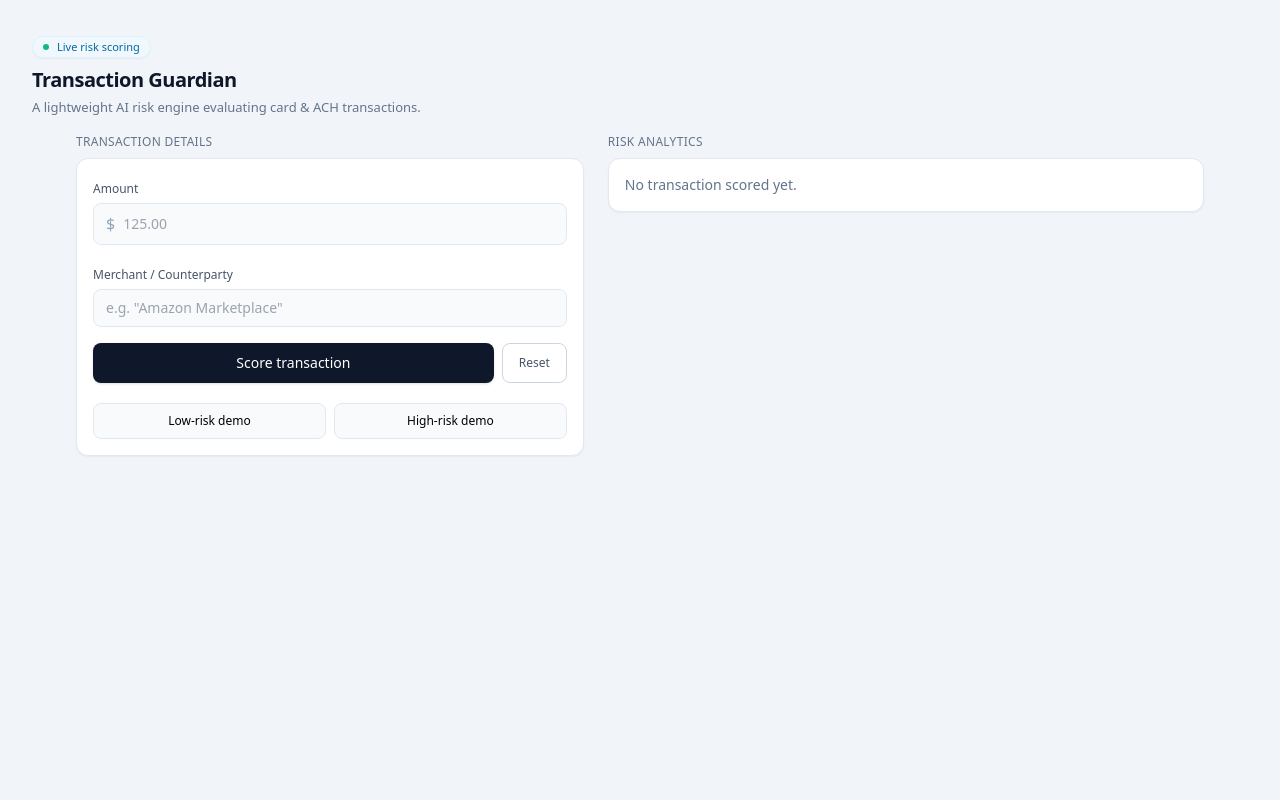
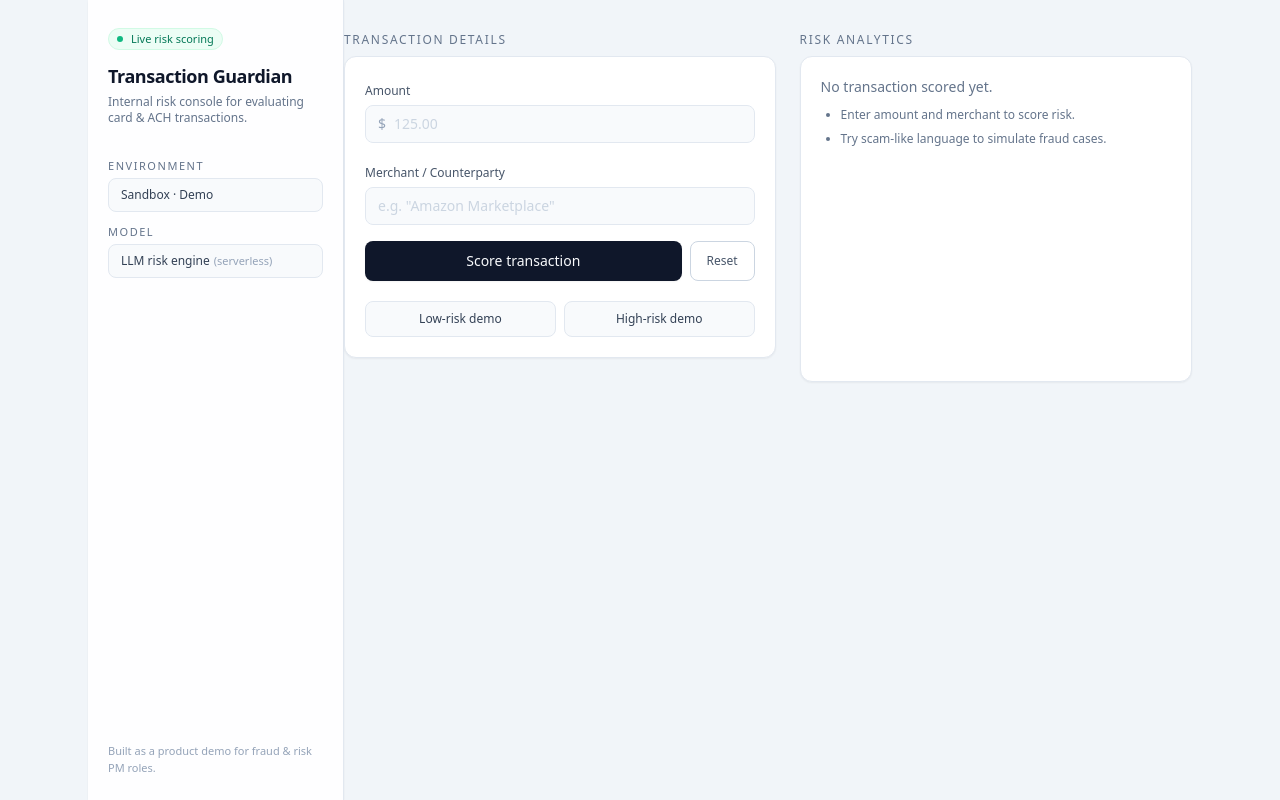
Before and after one commit to tylerbarnard23-PM/ai-transaction-guardian, a React (Vite) app in the folder frontend/: page / in a window 1280 px wide. Built offline with nearby package versions, Linux system fonts and the light colour scheme.

Commit message:
Refactor transaction scoring and UI components
Refactor transaction scoring function and update UI components for better clarity and functionality.

```diff
--- a/frontend/src/App.tsx
+++ b/frontend/src/App.tsx
@@ -1,5 +1,5 @@
-
 import { useState } from "react";
+import type React from "react";
 import MobileNav from "./components/MobileNav";
 import SlideUpPanel from "./components/SlideUpPanel";
 
@@ -32,10 +32,10 @@ export default function App() {
   // MOBILE APP-LIKE NAVIGATION
   const [active, setActive] = useState<"home" | "results">("home");
 
-  // SLIDE-UP PANEL
+  // SLIDE-UP PANEL (MOBILE ONLY)
   const [panelOpen, setPanelOpen] = useState(false);
 
-  async function scoreTransaction(e?: React.FormEvent) {
+  async function scoreTransaction(e?: React.FormEvent<HTMLFormElement>) {
     if (e) e.preventDefault();
     setLoading(true);
     setResult(null);
@@ -56,17 +56,17 @@ export default function App() {
       const data = await response.json();
       setResult(data);
 
-      // MOBILE: Open slide-up panel automatically
+      // MOBILE: open slide-up panel and switch nav tab
       setPanelOpen(true);
       setActive("results");
-    } catch (err: any) {
-      setError("Something went wrong.");
+    } catch (err) {
+      console.error(err);
+      setError("Something went wrong. Please try again.");
     } finally {
       setLoading(false);
     }
   }
 
-  // Risk color utilities
   const riskColor = (score: number) => {
     if (score < 30) return "bg-emerald-500";
     if (score < 70) return "bg-amber-500";
@@ -79,211 +79,334 @@ export default function App() {
     return "High Risk";
   };
 
-  // -------------------------------
-  // UI START
-  // -------------------------------
-
   return (
     <div className="min-h-screen bg-slate-100 pb-20 lg:pb-0">
-      {/* HEADER */}
-      <header className="px-4 pt-4 lg:px-8 lg:pt-8">
-        <div className="inline-flex items-center gap-2 rounded-full border border-sky-100 bg-sky-50/80 px-2.5 py-0.5 text-[11px] font-medium text-sky-700 shadow-sm">
+      <div className="mx-auto flex min-h-screen max-w-6xl lg:px-6">
+        {/* DESKTOP SIDEBAR */}
+        <aside className="hidden w-64 flex-col border-r border-slate-200 bg-white/95 px-5 py-6 shadow-sm lg:flex">
+          <div className="mb-6">
+            <div className="inline-flex items-center gap-2 rounded-full border border-emerald-100 bg-emerald-50 px-2 py-0.5 text-[11px] font-medium text-emerald-700">
               <span className="h-1.5 w-1.5 rounded-full bg-emerald-500" />
               Live risk scoring
             </div>
+            <h1 className="mt-3 text-lg font-semibold tracking-tight text-slate-900">
+              Transaction Guardian
+            </h1>
+            <p className="mt-1 text-xs text-slate-500">
+              Internal risk console for evaluating card & ACH transactions.
+            </p>
+          </div>
 
+          <div className="mt-2 space-y-3 text-xs">
+            <div>
+              <p className="mb-1 text-[11px] font-medium uppercase tracking-[0.14em] text-slate-500">
+                Environment
+              </p>
+              <div className="rounded-lg border border-slate-200 bg-slate-50 px-3 py-2 text-slate-700">
+                Sandbox · Demo
+              </div>
+            </div>
+
+            <div>
+              <p className="mb-1 text-[11px] font-medium uppercase tracking-[0.14em] text-slate-500">
+                Model
+              </p>
+              <div className="rounded-lg border border-slate-200 bg-slate-50 px-3 py-2 text-slate-700">
+                LLM risk engine
+                <span className="ml-1 text-[11px] text-slate-400">
+                  (serverless)
+                </span>
+              </div>
+            </div>
+          </div>
+
+          <div className="mt-auto pt-6 text-[11px] text-slate-400">
+            <p>Built as a product demo for fraud & risk PM roles.</p>
+          </div>
+        </aside>
+
+        {/* MAIN COLUMN (MOBILE + DESKTOP) */}
+        <div className="flex flex-1 flex-col">
+          {/* HEADER (MOBILE / TABLET) */}
+          <header className="px-4 pt-4 lg:hidden">
+            <div className="inline-flex items-center gap-2 rounded-full border border-emerald-100 bg-emerald-50 px-2.5 py-0.5 text-[11px] font-medium text-emerald-700 shadow-sm">
+              <span className="h-1.5 w-1.5 rounded-full bg-emerald-500" />
+              Live risk scoring
+            </div>
             <h1 className="mt-2 text-xl font-semibold tracking-tight text-slate-900">
               Transaction Guardian
             </h1>
-
             <p className="mt-1 max-w-lg text-[13px] text-slate-500">
-          A lightweight AI risk engine evaluating card & ACH transactions.
+              Evaluate card & ACH transactions with an LLM-based risk engine.
             </p>
           </header>
 
-      {/* MAIN CONTENT WRAPPER */}
-      <main className="mx-auto mt-4 max-w-6xl px-3 lg:flex lg:gap-6">
-        {/* -------------------------------
-            LEFT PANEL — TRANSACTION FORM
-        ------------------------------- */}
-        <section className="lg:w-[46%]">
-          <h2 className="mb-2 text-xs font-medium uppercase tracking-wide text-slate-500">
+          {/* MAIN CONTENT */}
+          <main className="mt-4 flex-1 px-3 pb-6 lg:mt-8 lg:px-0 lg:pb-10">
+            <div className="grid gap-4 lg:grid-cols-[minmax(0,1.1fr)_minmax(0,1fr)] lg:gap-6">
+              {/* TRANSACTION FORM */}
+              <section>
+                <h2 className="mb-2 text-xs font-medium uppercase tracking-[0.14em] text-slate-500">
                   Transaction details
                 </h2>
 
                 <div className="overflow-hidden rounded-xl border border-slate-200 bg-white shadow-sm">
-            <form onSubmit={scoreTransaction} className="p-4 space-y-4">
-              {/* AMOUNT */}
+                  <form
+                    onSubmit={scoreTransaction}
+                    className="space-y-4 p-4 sm:p-5"
+                  >
+                    {/* Amount */}
                     <div>
                       <label className="text-[12px] font-medium text-slate-600">
                         Amount
                       </label>
-                <div className="flex items-center rounded-lg border border-slate-200 bg-slate-50 px-3 py-2 mt-1">
-                  <span className="text-slate-400 mr-2">$</span>
+                      <div className="mt-1 flex items-center rounded-lg border border-slate-200 bg-slate-50 px-3 py-2">
+                        <span className="mr-2 text-sm text-slate-400">$</span>
                         <input
                           type="number"
+                          min="0"
+                          step="0.01"
                           required
-                    className="w-full bg-transparent outline-none text-sm"
+                          className="w-full bg-transparent text-sm text-slate-900 placeholder:text-slate-300 outline-none"
                           placeholder="125.00"
                           value={transaction.amount}
                           onChange={(e) =>
-                      setTransaction({ ...transaction, amount: e.target.value })
+                            setTransaction((prev) => ({
+                              ...prev,
+                              amount: e.target.value,
+                            }))
                           }
                         />
                       </div>
                     </div>
 
-              {/* MERCHANT */}
+                    {/* Merchant */}
                     <div>
                       <label className="text-[12px] font-medium text-slate-600">
                         Merchant / Counterparty
                       </label>
                       <input
-                  className="w-full rounded-lg border border-slate-200 bg-slate-50 px-3 py-2 mt-1 text-sm outline-none"
+                        required
+                        className="mt-1 w-full rounded-lg border border-slate-200 bg-slate-50 px-3 py-2 text-sm text-slate-900 placeholder:text-slate-300 outline-none"
                         placeholder='e.g. "Amazon Marketplace"'
-                  required
                         value={transaction.merchant}
                         onChange={(e) =>
-                    setTransaction({
-                      ...transaction,
+                          setTransaction((prev) => ({
+                            ...prev,
                             merchant: e.target.value,
-                    })
+                          }))
                         }
                       />
                     </div>
 
-              {/* BUTTONS */}
+                    {/* Primary actions */}
                     <div className="flex gap-2">
                       <button
                         type="submit"
                         disabled={loading}
-                  className="flex-1 rounded-lg bg-slate-900 py-2.5 text-sm font-medium text-white shadow hover:bg-slate-800 disabled:bg-slate-400"
+                        className="flex-1 rounded-lg bg-slate-900 py-2.5 text-sm font-medium text-slate-50 shadow-sm transition hover:bg-slate-800 disabled:cursor-not-allowed disabled:bg-slate-400"
                       >
                         {loading ? "Scoring..." : "Score transaction"}
                       </button>
-
                       <button
                         type="button"
                         onClick={() => {
                           setTransaction({ amount: "", merchant: "" });
                           setResult(null);
                           setError(null);
+                          setPanelOpen(false);
                         }}
-                  className="px-4 rounded-lg border border-slate-300 bg-white text-xs font-medium text-slate-600"
+                        className="rounded-lg border border-slate-300 bg-white px-4 py-2 text-xs font-medium text-slate-600 hover:bg-slate-50"
                       >
                         Reset
                       </button>
                     </div>
 
-              {/* DEMO BUTTONS */}
+                    {/* Demo buttons */}
                     <div className="grid grid-cols-2 gap-2 pt-1">
                       <button
                         type="button"
-                  className="rounded-lg border border-slate-200 bg-slate-50 py-2 text-[12px]"
                         onClick={() =>
                           setTransaction({
                             amount: "24.99",
                             merchant: "Streaming Service Subscription",
                           })
                         }
+                        className="rounded-lg border border-slate-200 bg-slate-50 py-2 text-[12px] text-slate-700 hover:border-emerald-200 hover:bg-emerald-50"
                       >
                         Low-risk demo
                       </button>
                       <button
                         type="button"
-                  className="rounded-lg border border-slate-200 bg-slate-50 py-2 text-[12px]"
                         onClick={() =>
                           setTransaction({
                             amount: "950.00",
-                      merchant: "Urgent wire to unknown crypto broker",
+                            merchant:
+                              "Urgent wire to unknown international crypto broker",
                           })
                         }
+                        className="rounded-lg border border-slate-200 bg-slate-50 py-2 text-[12px] text-slate-700 hover:border-rose-200 hover:bg-rose-50"
                       >
                         High-risk demo
                       </button>
                     </div>
+
+                    {error && (
+                      <div className="rounded-lg border border-rose-200 bg-rose-50 px-3 py-2 text-[12px] text-rose-700">
+                        {error}
+                      </div>
+                    )}
                   </form>
                 </div>
               </section>
 
-        {/* -------------------------------
-            RIGHT PANEL (DESKTOP ONLY)
-        ------------------------------- */}
-        <section className="hidden lg:block lg:w-[54%]">
-          <h2 className="mb-2 text-xs font-medium uppercase tracking-wide text-slate-500">
+              {/* RISK ANALYTICS (DESKTOP CARD) */}
+              <section className="hidden lg:block">
+                <h2 className="mb-2 text-xs font-medium uppercase tracking-[0.14em] text-slate-500">
                   Risk analytics
                 </h2>
 
-          <div className="rounded-xl border border-slate-200 bg-white p-4 shadow-sm">
-            {!result && (
-              <p className="text-sm text-slate-500">
+                <div className="flex h-full flex-col rounded-xl border border-slate-200 bg-white p-5 shadow-sm">
+                  {!result && !loading && !error && (
+                    <div className="text-sm text-slate-500">
                       No transaction scored yet.
-              </p>
+                      <ul className="mt-2 list-disc space-y-1 pl-5 text-[12px] text-slate-500">
+                        <li>Enter amount and merchant to score risk.</li>
+                        <li>Try scam-like language to simulate fraud cases.</li>
+                      </ul>
+                    </div>
                   )}
 
-            {result && (
+                  {loading && (
+                    <div className="space-y-3">
+                      <div className="h-4 w-24 animate-pulse rounded-full bg-slate-200" />
+                      <div className="h-2 w-full animate-pulse rounded-full bg-slate-200" />
+                      <div className="h-2 w-3/4 animate-pulse rounded-full bg-slate-200" />
+                    </div>
+                  )}
+
+                  {!loading && result && (
+                    <>
+                      <div className="flex items-center justify-between">
                         <div>
-                <div className="text-lg font-semibold text-slate-900">
-                  {result.risk_score} / 100
+                          <p className="text-[11px] uppercase tracking-[0.14em] text-slate-500">
+                            Risk score
+                          </p>
+                          <p className="mt-1 text-2xl font-semibold text-slate-900">
+                            {result.risk_score}
+                            <span className="ml-1 text-sm font-normal text-slate-400">
+                              /100
+                            </span>
+                          </p>
                         </div>
-                <div className="h-2 bg-slate-200 rounded-full mt-2 overflow-hidden">
+                        <div className="text-right">
+                          <p className="text-sm font-medium text-slate-700">
+                            {riskLabel(result.risk_score)}
+                          </p>
+                          <p className="text-xs text-slate-400">
+                            {result.verdict}
+                          </p>
+                        </div>
+                      </div>
+
+                      <div className="mt-3 h-2 w-full overflow-hidden rounded-full bg-slate-100">
                         <div
-                    className={`h-full ${riskColor(
+                          className={`h-full rounded-full ${riskColor(
                             result.risk_score
-                    )} rounded-full`}
-                    style={{ width: `${result.risk_score}%` }}
+                          )}`}
+                          style={{
+                            width: `${Math.min(
+                              100,
+                              Math.max(0, result.risk_score)
+                            )}%`,
+                          }}
                         />
                       </div>
 
-                <p className="mt-3 text-sm text-slate-700">
-                  {result.explanation}
+                      <div className="mt-4 rounded-lg border border-slate-100 bg-slate-50 px-3 py-2.5">
+                        <p className="text-[12px] font-medium text-slate-600">
+                          Explanation
                         </p>
+                        <p className="mt-1 text-[13px] text-slate-700">
+                          {result.explanation || result.reason}
+                        </p>
+                      </div>
+
+                      <div className="mt-4 grid grid-cols-2 gap-2 text-[11px] text-slate-500">
+                        <div>
+                          <p className="font-medium text-slate-600">
+                            Model backend
+                          </p>
+                          <p className="mt-0.5">
+                            {result.model} on {result.backend}
+                          </p>
+                        </div>
+                        <div>
+                          <p className="font-medium text-slate-600">
+                            Timestamp
+                          </p>
+                          <p className="mt-0.5">
+                            {new Date(result.timestamp).toLocaleString()}
+                          </p>
+                        </div>
+                      </div>
+                    </>
+                  )}
+
+                  {!loading && error && (
+                    <div className="rounded-lg border border-rose-200 bg-rose-50 px-3 py-2 text-sm text-rose-700">
+                      {error}
                     </div>
                   )}
                 </div>
               </section>
+            </div>
           </main>
+        </div>
+      </div>
 
-      {/* -------------------------------
-          SLIDE-UP PANEL (MOBILE ONLY)
-      ------------------------------- */}
+      {/* SLIDE-UP PANEL (MOBILE RESULTS) */}
       <SlideUpPanel open={panelOpen} onClose={() => setPanelOpen(false)}>
         {result ? (
           <>
             <h2 className="text-lg font-semibold text-slate-900">
               Risk result
             </h2>
-
-            <p className="text-sm text-slate-600 mt-1">
-              {result.risk_score} / 100 — {riskLabel(result.risk_score)}
+            <p className="mt-1 text-sm text-slate-600">
+              {result.risk_score} / 100 · {riskLabel(result.risk_score)}
             </p>
 
-            <div className="h-2 bg-slate-200 rounded-full mt-3 overflow-hidden">
+            <div className="mt-3 h-2 w-full overflow-hidden rounded-full bg-slate-100">
               <div
-                className={`h-full ${riskColor(result.risk_score)} rounded-full`}
-                style={{ width: `${result.risk_score}%` }}
+                className={`h-full rounded-full ${riskColor(
+                  result.risk_score
+                )}`}
+                style={{
+                  width: `${Math.min(
+                    100,
+                    Math.max(0, result.risk_score)
+                  )}%`,
+                }}
               />
             </div>
 
             <p className="mt-4 text-[13px] text-slate-700">
-              {result.explanation}
+              {result.explanation || result.reason}
             </p>
 
             <button
-              className="mt-5 w-full rounded-lg bg-slate-900 py-2.5 text-sm font-medium text-white"
               onClick={() => setPanelOpen(false)}
+              className="mt-5 w-full rounded-lg bg-slate-900 py-2.5 text-sm font-medium text-slate-50"
             >
               Close
             </button>
           </>
         ) : (
-          <p className="text-sm text-slate-500">No result available.</p>
+          <p className="text-sm text-slate-500">No result available yet.</p>
         )}
       </SlideUpPanel>
 
-      {/* -------------------------------
-          MOBILE NAV BAR
-      ------------------------------- */}
+      {/* MOBILE NAV BAR */}
       <MobileNav active={active} setActive={setActive} />
     </div>
   );
```
Lines whose indentation alone changed are shown as unchanged.
